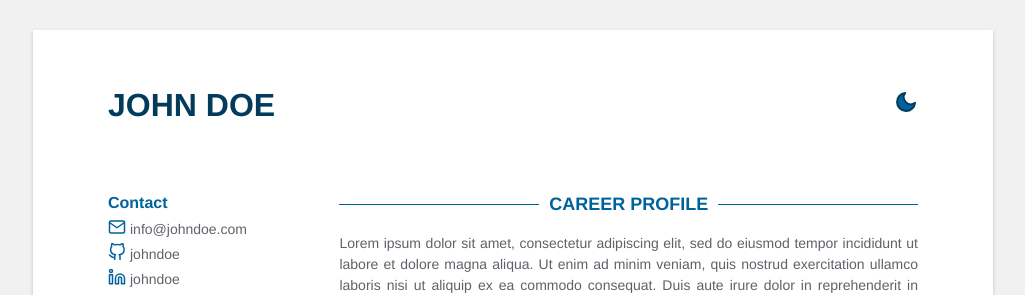
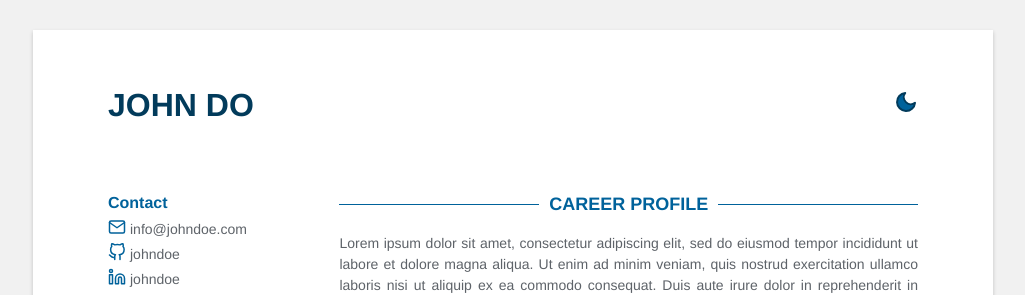
Before and after one commit to Stavrospanakakis/jekyll-cv, a Jekyll site: the page built from index.html, in a window 1280 px wide. Shown: the top 295 px of the page, without its empty margins (127-1152 px from the left). Built offline with Jekyll 4.4.1, drawn with Linux system fonts in a browser that asks for light colours.

Commit message:
Update data.yml

```diff
--- a/_data/data.yml
+++ b/_data/data.yml
@@ -1,4 +1,4 @@
-name: John Doe
+name: John Do
 support_dark_mode: true
 fork: true
 
```
